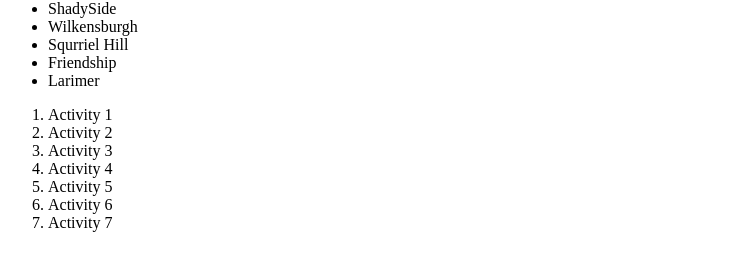
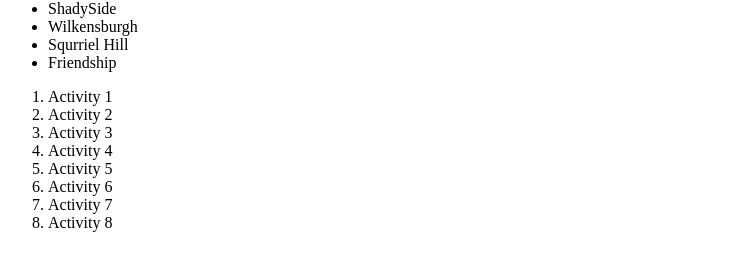
Before and after one commit to Will01115/simple-travel-site, a plain HTML site: page index.html in a window 1280 px wide. Shown: the part 174-444 px from the top of the page, without its empty margins (0-730 px from the left). Drawn offline with Linux system fonts and the light colour scheme.

Commit message:
Added Activtiy Removed Neighborhood

```diff
--- a/index.html
+++ b/index.html
@@ -25,7 +25,6 @@
         <li>Wilkensburgh</li>
         <li>Squrriel Hill</li>
         <li>Friendship</li>
-        <li>Larimer</li>
     </ul>
 
     <ol>
@@ -36,6 +35,7 @@
         <li>Activity 5</li>
         <li>Activity 6</li>
         <li>Activity 7</li>
+        <li>Activity 8</li>
     </ol>
 
 
```
